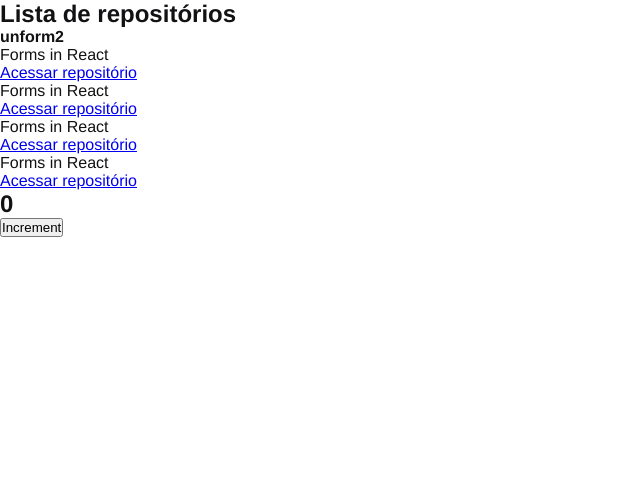
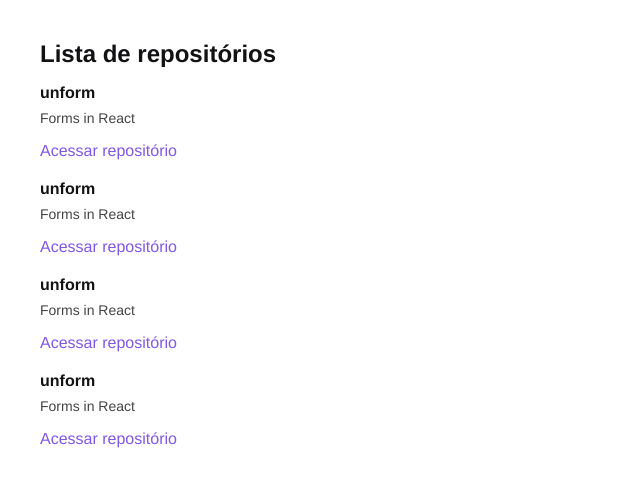
Before and after one commit to BrunoGaruda/React-Fundamentos, a React app: page / in a window 1280 px wide. Shown: the top 486 px of the page, without its empty margins (0-640 px from the left). Built offline with nearby package versions, Linux system fonts and the light colour scheme.

Commit message:
styling repositories using scss

```diff
--- a/src/App.jsx
+++ b/src/App.jsx
@@ -1,13 +1,7 @@
-import { Counter } from './components/Counter'
 import { RepositoryList } from './components/RepositoryList'
+
 import './styles/global.scss'
 
 export function App() {
-  return (
-    // fragment
-    <>
-      <RepositoryList />
-      <Counter />
-    </>
-  )
+  return <RepositoryList />
 }
--- a/src/components/Counter.jsx
+++ /dev/null
@@ -1,19 +0,0 @@
-// primeiro hook = useState
-import { useState } from 'react'
-
-export function Counter() {
-  const [counter, setCounter] = useState(0)
-
-  function increment() {
-    setCounter(counter + 1)
-    // console.log(counter)
-  }
-  return (
-    <div>
-      <h2>{counter}</h2>
-      <button type="button" onClick={increment}>
-        Increment
-      </button>
-    </div>
-  )
-}
--- a/src/components/RepositoryList.jsx
+++ b/src/components/RepositoryList.jsx
@@ -1,4 +1,11 @@
 import { RepositoryItem } from './RepositoryItem'
+import '../styles/repositories.scss'
+
+const repository = {
+  name: 'unform',
+  description: 'Forms in React',
+  link: 'https://github.com/unform/unform'
+}
 
 export function RepositoryList() {
   return (
@@ -6,10 +13,10 @@
       <h1>Lista de repositórios</h1>
 
       <ul>
-        <RepositoryItem repository="unform2" />
-        <RepositoryItem />
-        <RepositoryItem />
-        <RepositoryItem />
+        <RepositoryItem repository={repository.name} />
+        <RepositoryItem repository={repository.name} />
+        <RepositoryItem repository={repository.name} />
+        <RepositoryItem repository={repository.name} />
       </ul>
     </section>
   )
--- /dev/null
+++ b/src/styles/repositories.scss
@@ -0,0 +1,30 @@
+section.repository-list {
+  margin: 40px;
+
+  h1 {
+    margin-bottom: 16px;
+  }
+
+  ul {
+    list-style: none;
+
+    li {
+      & + li {
+        margin-top: 20px;
+      }
+    }
+  }
+
+  p {
+    font-size: 14px;
+    color: #444;
+    margin-top: 8px;
+  }
+
+  a {
+    display: inline-block;
+    margin-top: 16px;
+    text-decoration: none;
+    color: #8257e6;
+  }
+}
--- a/webpack.config.js
+++ b/webpack.config.js
@@ -43,7 +43,8 @@
         }
       },
       {
-        test: /\.scss$/,
+        test: /\.s[ac]ss$/i,
+        // test: /\.scss$/,
         exclude: /node_modules/,
         use: ['style-loader', 'css-loader', 'sass-loader']
       }
```
